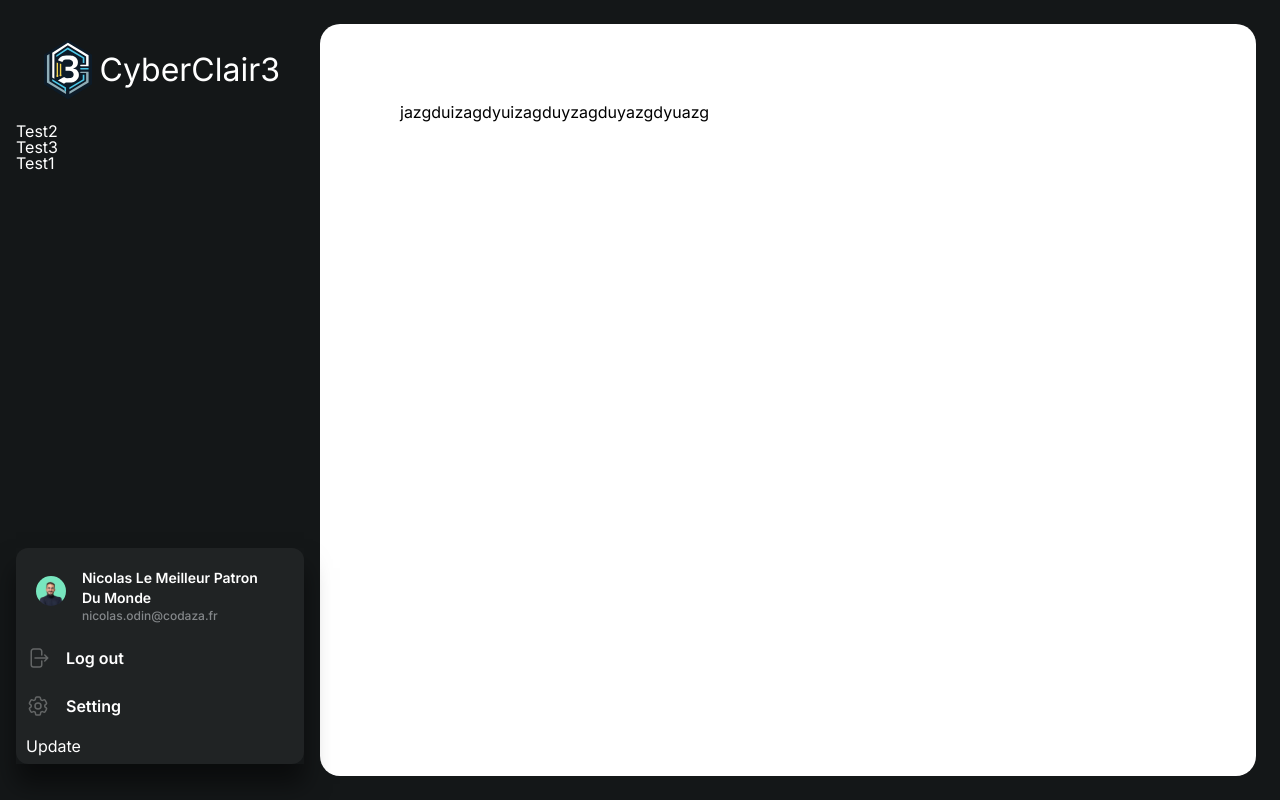
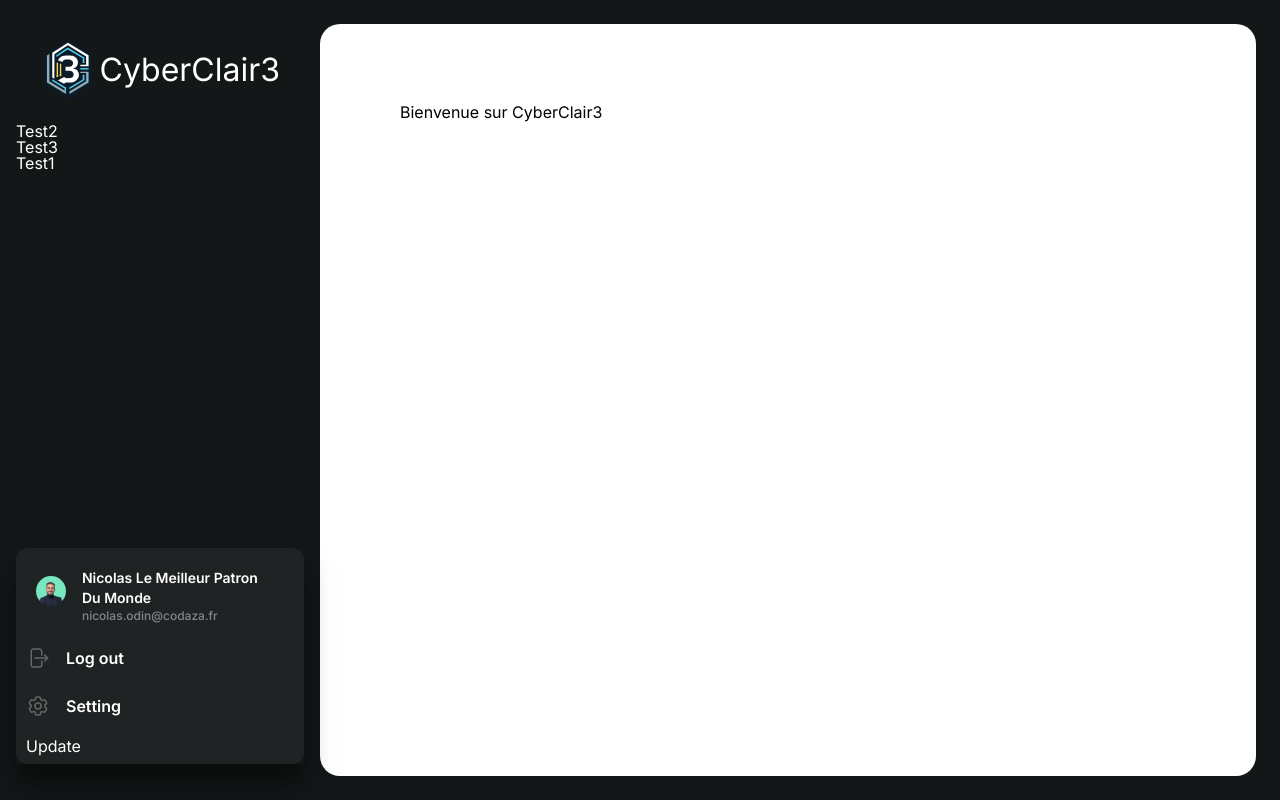
Before and after one commit to VinceS42/cyberclair3, a Next.js app: page /dashboard in a window 1280 px wide. Built offline with nearby package versions, Linux system fonts and the light colour scheme.

Commit message:
[Cyber1] feature: dashboard progress 2

```diff
--- a/app/dashboard/layout.tsx
+++ b/app/dashboard/layout.tsx
@@ -81,8 +81,8 @@ export default function RootLayout({
                 </div>
             </div>
             <div className="flex py-6 max-md:py-0 h-screen">
-                <div className="relative flex-grow max-w-full rounded-[1.25rem] pr-[22.5rem] 2xl:pr-80 lg:pr-0 bg-white">
-                    <p className="p-20">jazgduizagdyuizagduyzagduyazgdyuazg</p>
+                <div className="relative flex-grow max-w-full rounded-[1.25rem] lg:pr-0 bg-white justify-center">
+                    <h2 className="p-20">Bienvenue sur CyberClair3</h2>
                 </div>
             </div>
         </main>
```
